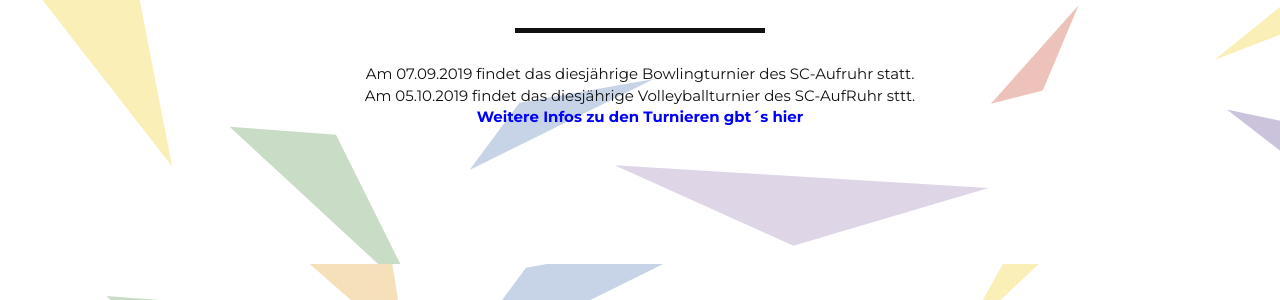
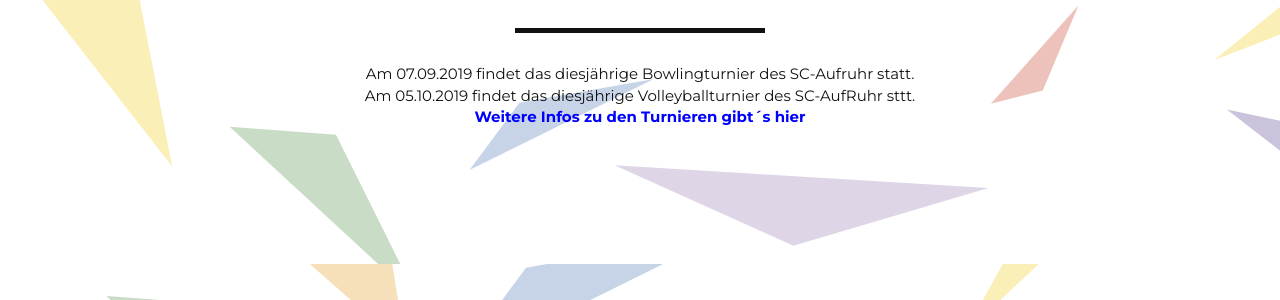
Before and after one commit to scarweb/scarweb.github.io, a Jekyll site: the page built from index.html, in a window 1280 px wide and 900 px high, scrolled down 4083 px. Shown: the part 153-453 px from the top of the window. Built offline with Jekyll 4.4.1, drawn with Linux system fonts in a browser that asks for light colours; comment, search, counter and statistics services are not loaded.

Commit message:
Update tourniere.html

```diff
--- a/_includes/tourniere.html
+++ b/_includes/tourniere.html
@@ -14,7 +14,7 @@
                 {% endfor %}
                 Am 07.09.2019 findet das diesjährige Bowlingturnier des SC-Aufruhr statt.<br>
                 Am 05.10.2019 findet das diesjährige Volleyballturnier des SC-AufRuhr sttt.<br>
-                <b><a href="/turniere2019.html"><font color="#0000FF">Weitere Infos zu den Turnieren gbt´s hier</font></a></b>
+                <b><a href="/turniere2019.html"><font color="#0000FF">Weitere Infos zu den Turnieren gibt´s hier</font></a></b>
                 <p>&nbsp;</p>
 
             </div>
```
